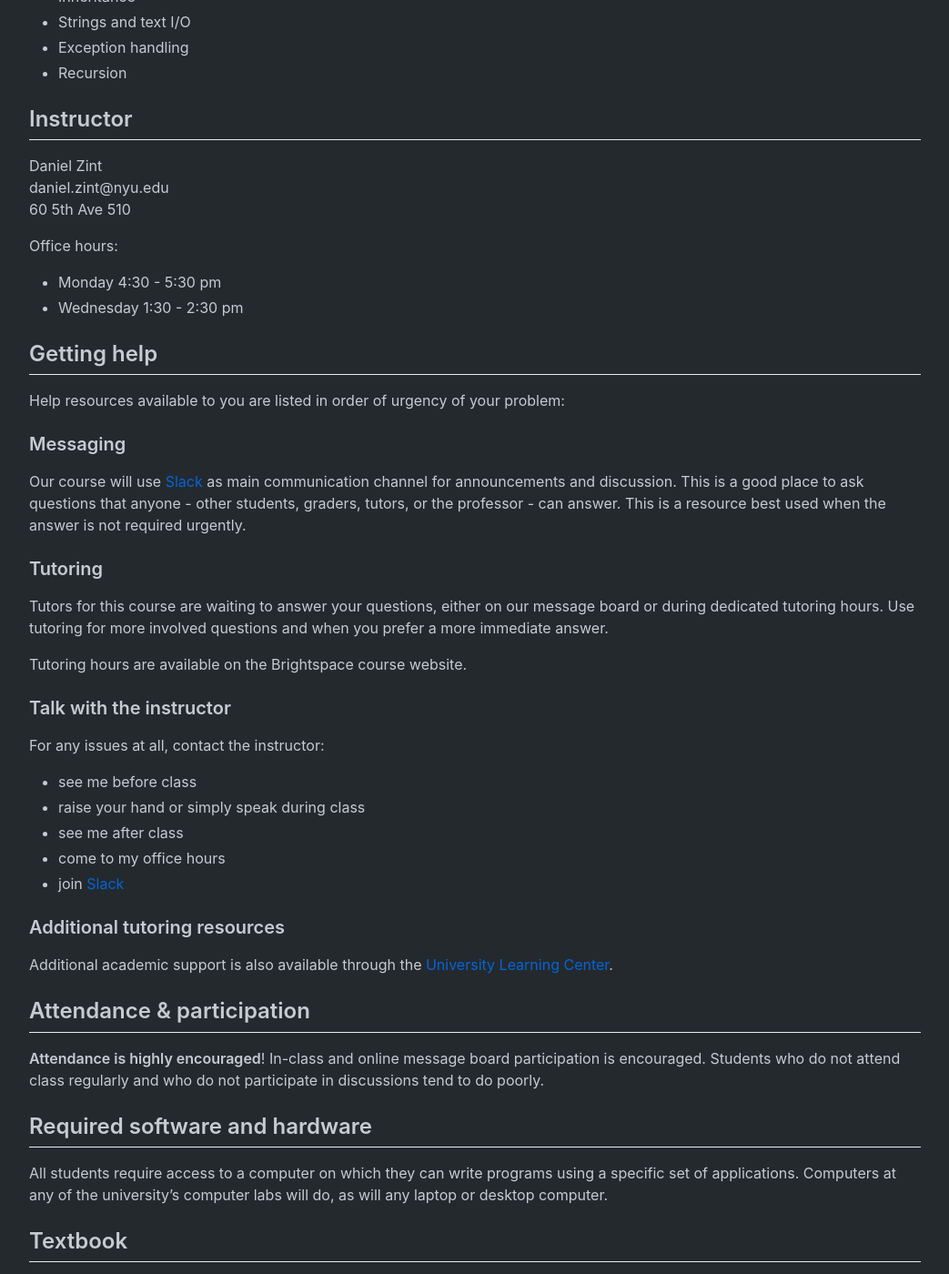
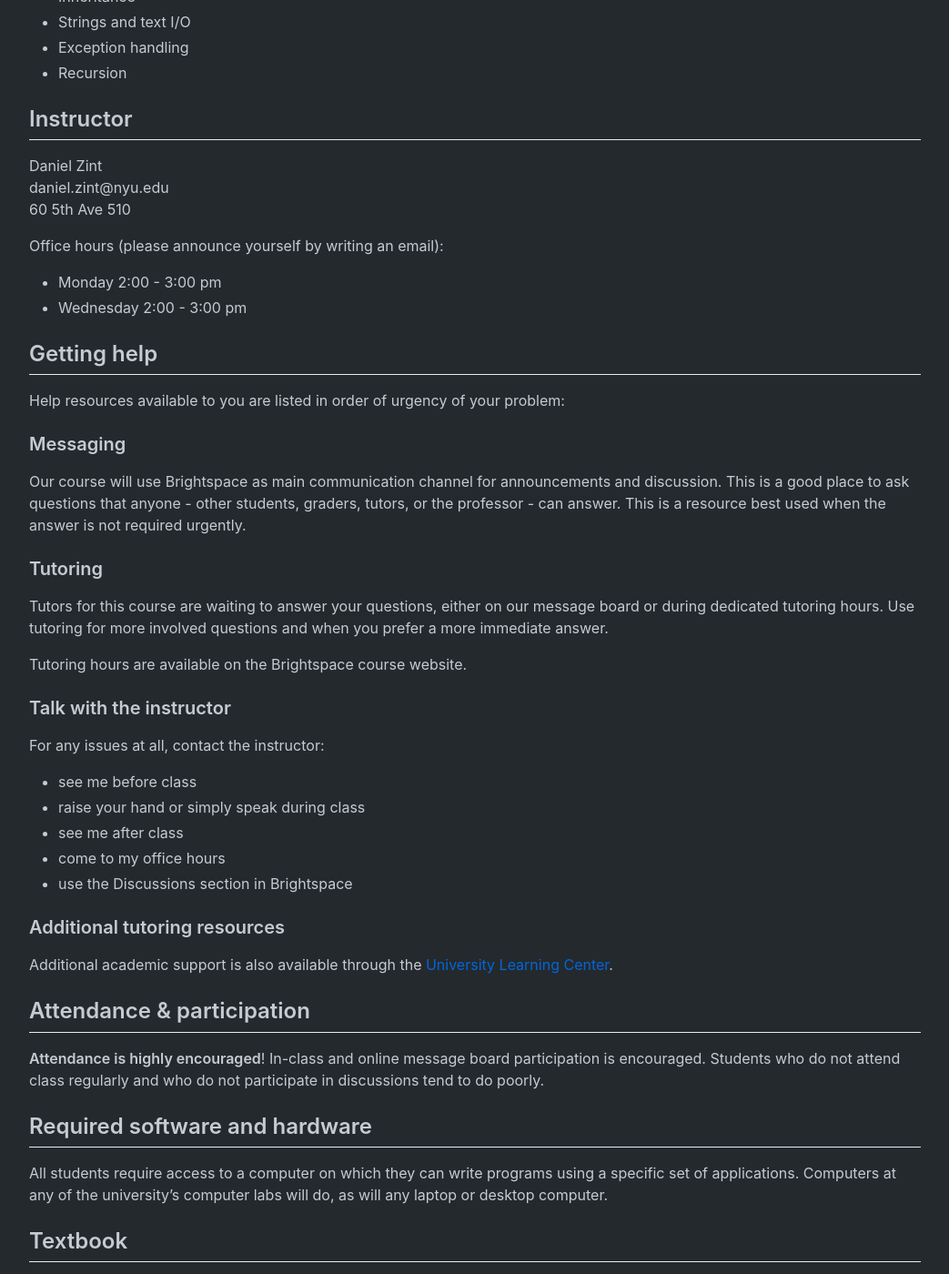
Before and after one commit to nyu-daniel-zint/intro-to-computer-science-2024-spring, a Jekyll site: the page built from content/syllabus.md, in a window 1280 px wide and 1400 px high, scrolled down 755 px. Shown: the whole window at 91% size, without its empty margins (118-1161 px from the left). Built offline with Jekyll 4.4.1, drawn with Linux system fonts in a browser that asks for light colours; comment, search, counter and statistics services are not loaded; some of the changed text lies outside the part shown.

Commit message:
Update syllabus.

```diff
--- a/content/syllabus.md
+++ b/content/syllabus.md
@@ -37,10 +37,10 @@ Daniel Zint
 daniel.zint@nyu.edu
 60 5th Ave 510
 
-Office hours:
+Office hours (please announce yourself by writing an email):
 
-- Monday 4:30 - 5:30 pm
-- Wednesday 1:30 - 2:30 pm
+- Monday 2:00 - 3:00 pm
+- Wednesday 2:00 - 3:00 pm
 
 ## Getting help
 
@@ -48,7 +48,7 @@ Help resources available to you are listed in order of urgency of your problem:
 
 ### Messaging
 
-Our course will use [Slack](https://join.slack.com/t/slack-kdo7419/shared_invite/zt-224l15503-ehLiu4Hxt2rd74RoskKh2A) as main communication channel for announcements and discussion. This is a good place to ask questions that anyone - other students, graders, tutors, or the professor - can answer. This is a resource best used when the answer is not required urgently.
+Our course will use Brightspace as main communication channel for announcements and discussion. This is a good place to ask questions that anyone - other students, graders, tutors, or the professor - can answer. This is a resource best used when the answer is not required urgently.
 
 ### Tutoring
 
@@ -64,7 +64,7 @@ For any issues at all, contact the instructor:
 - raise your hand or simply speak during class
 - see me after class
 - come to my office hours
-- join [Slack](https://join.slack.com/t/slack-kdo7419/shared_invite/zt-224l15503-ehLiu4Hxt2rd74RoskKh2A)
+- use the Discussions section in Brightspace
 
 ### Additional tutoring resources
 
```
Also changed, not shown: other parts of content/syllabus.md (+1 -1 lines), slides/welcome.md (+2 -4 lines).
